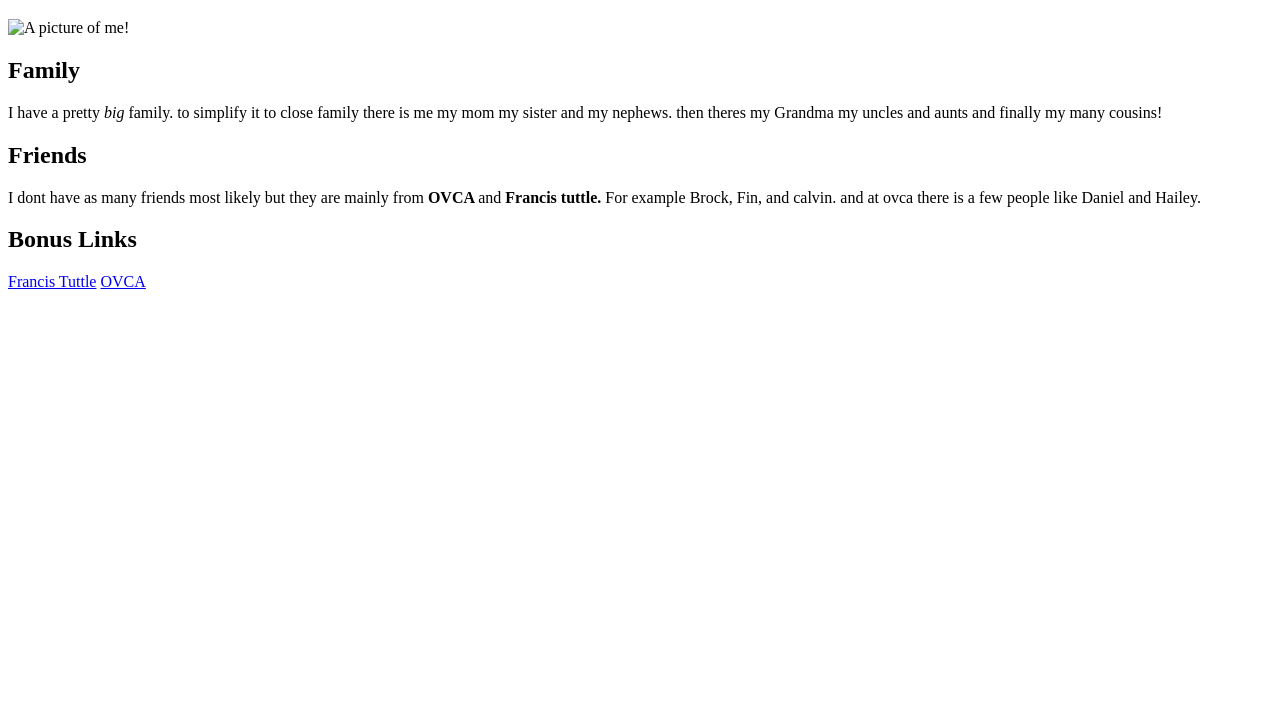
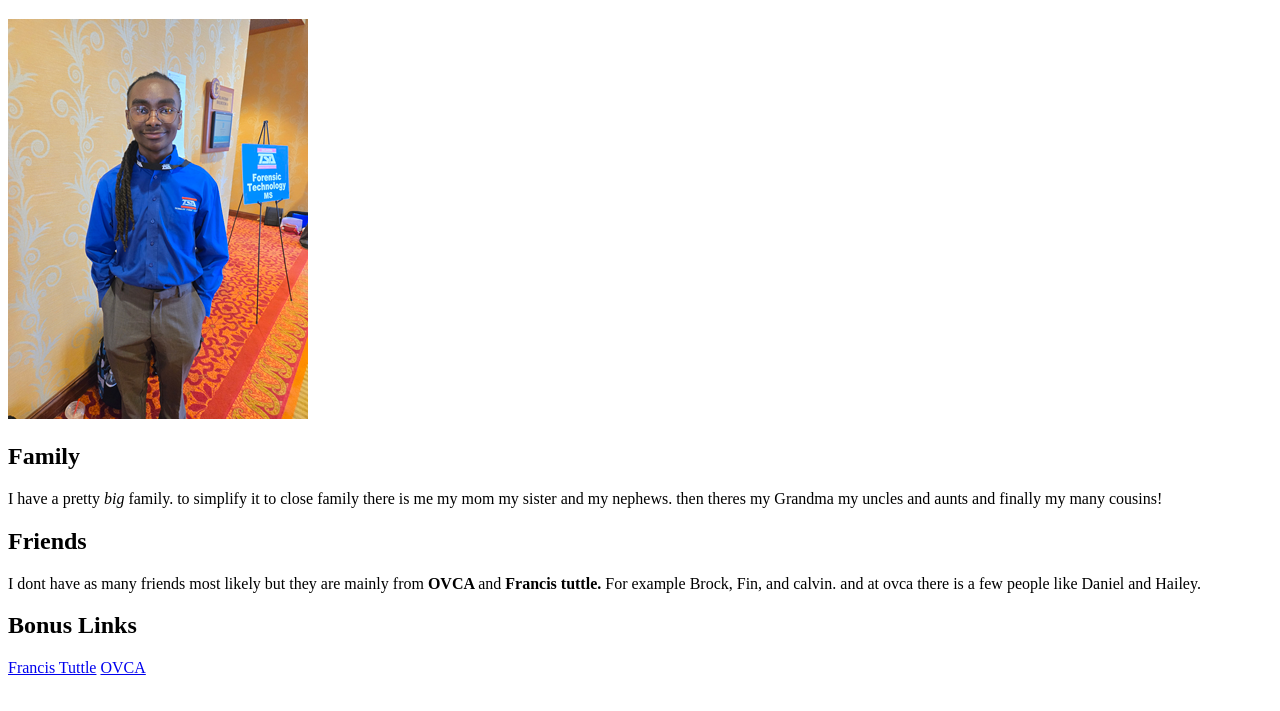
Before and after one commit to AXOLOT3/HTML-githubProj, a plain HTML site: page index.html in a window 1280 px wide. Shown: the part 61-772 px from the top of the page. Drawn offline with Linux system fonts and the light colour scheme.

Commit message:
Update image

```diff
--- a/index.html
+++ b/index.html
@@ -7,7 +7,7 @@
 </head>
     <body>
         <h1> This is about me and the people i know!</h1>
-        <img src="../imgCopy/MeResized.png" alt="A picture of me!" width="300" height="400">
+        <img src="../img/MeResized.png" alt="A picture of me!" width="300" height="400">
 
             <h2> Family </h2>
                 <p> I have a pretty <em>big</em> family. to simplify it to close family there is me my mom my sister and my nephews.
```
